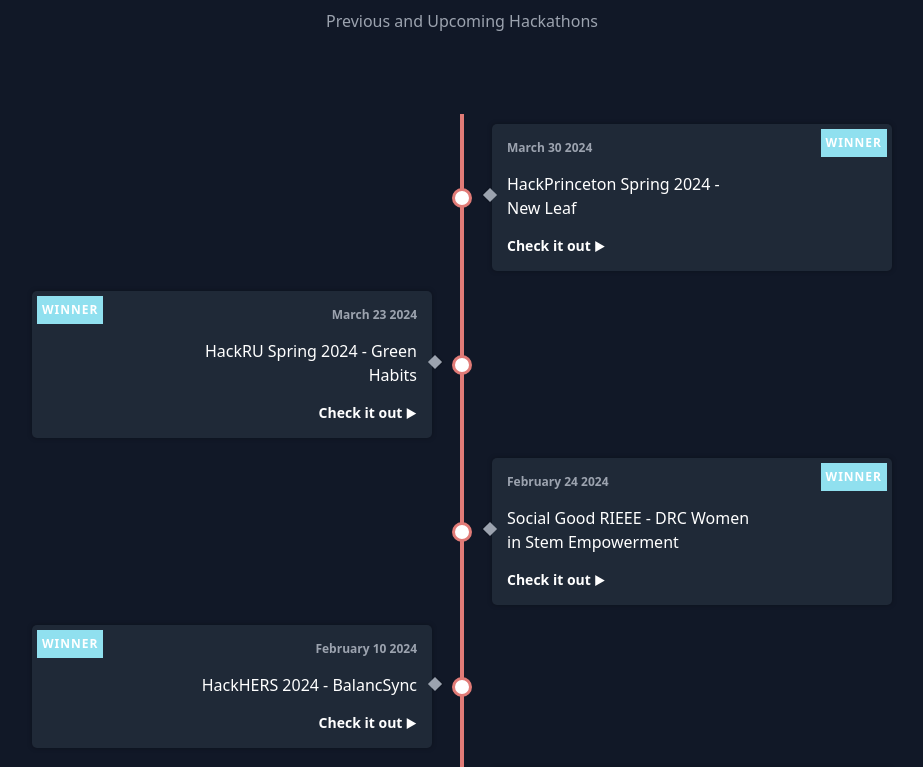
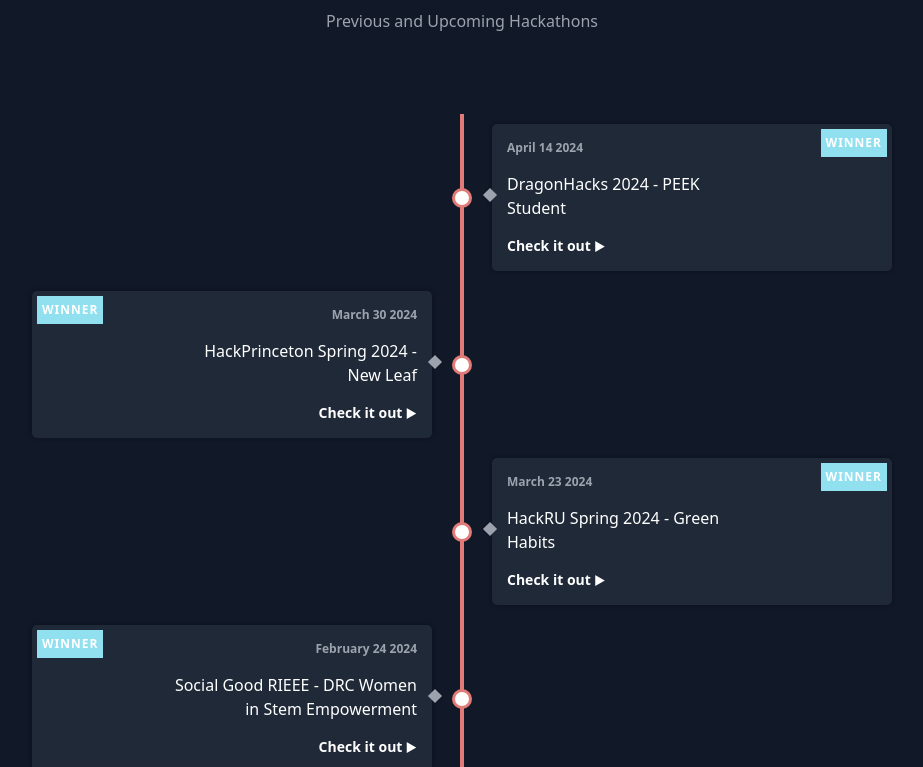
Before and after one commit to koolkusum/Kusum_Gandham, a React (Create React App) app: page / in a window 1280 px wide. Shown: the part 4180-4947 px from the top of the page, without its empty margins (178-1101 px from the left). Built offline with nearby package versions, Linux system fonts and the light colour scheme.

Commit message:
small updates, swe link and new hackathon

```diff
--- a/src/data.js
+++ b/src/data.js
@@ -38,7 +38,7 @@
     description:
       "Society of Women Engineers requested a more efficent way to track attendance to club meetings so we created a website with an admin and user page to better track attendance.  HACKATHON WINNER",
     image: "./swemeeting.gif",
-    link: "https://devpost.com/software/the-best-swe-meeting-tracker",
+    link: "https://ruswe.onrender.com/",
   },
   // {
   //   title: "MyLecturePal",
@@ -293,6 +293,19 @@
           'https://devpost.com/software/newleaf',
       text : 'Check it out'
     }
+  },
+  {
+    text: 'DragonHacks 2024 - PEEK Student',
+    date: 'April 14 2024',
+    category: {
+      tag: 'Winner',
+      color:'#90e0ef'
+    },
+    link: {
+      url:
+          'https://devpost.com/software/peek-student',
+      text : 'Check it out'
+    }
   }
 ]
 
```
